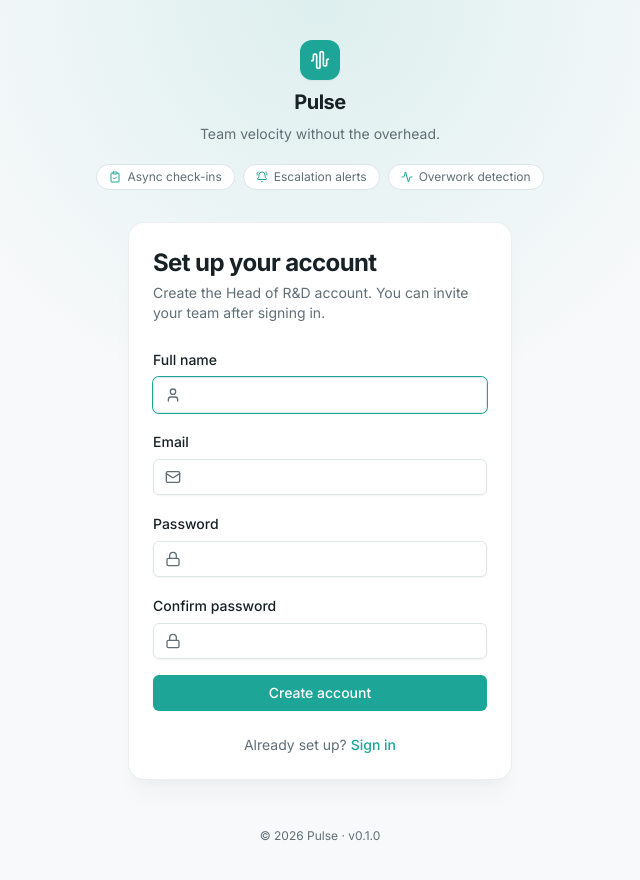
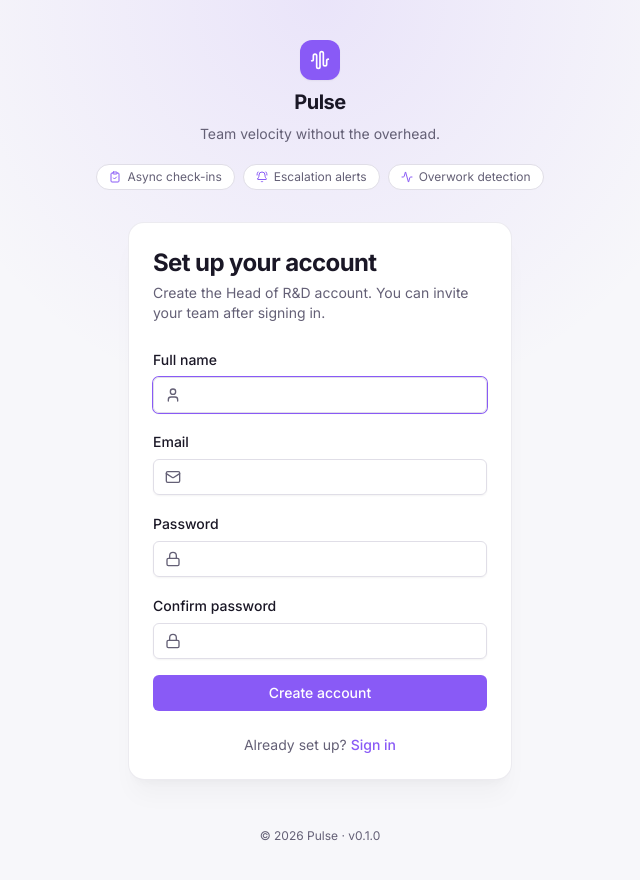
Before and after one commit to afolabi-seun/pulse-frontend, a React (Vite) app: page /setup in a window 1280 px wide. Shown: the top 880 px of the page, without its empty margins (320-960 px from the left). Built offline with nearby package versions, Linux system fonts and the light colour scheme.

Commit message:
Apply Violet Pulse color palette
Replace the Cadence teal palette with a violet-based identity across
light and dark themes.

```diff
--- a/src/index.css
+++ b/src/index.css
@@ -5,10 +5,10 @@
 @tailwind utilities;
 
 @layer base {
-  /* Pulse's own identity: a teal "vital signs" accent (hue ~174) on a cyan-leaning neutral
-     (hue ~198-200) — distinct from Cadence's indigo/blue-gray, chosen for a workload-health
-     product without tipping into literal medical-monitor red/green. Destructive actions keep a
-     true red (hue 8) specifically so they never read as "another shade of primary". Light and
+  /* Pulse's own identity: a vivid violet accent (hue ~258) on a violet-tinted cool neutral
+     (hue ~250) — distinct from Cadence's indigo/blue-gray by being more saturated and leaning
+     purple rather than blue. A modern, premium, calm-focus register. Destructive actions use a
+     rose-red (hue 345) specifically so they never read as "another shade of primary". Light and
      dark share this one hue family so the theme toggle feels like one designed system. */
   :root {
     /* Tells the browser to render native form controls (date-picker icon, checkbox, scrollbar)
@@ -16,89 +16,96 @@
        browser-default dark even inside a dark card, nearly invisible against it. */
     color-scheme: light;
 
-    --background:   200 20% 98%;
-    --foreground:   200 24% 12%;
+    /* Kept in sync with the sidebar's actual rendered width by Sidebar.tsx itself (w-60 expanded,
+       w-16 collapsed) — anything reserving layout space for the sidebar (see
+       ProjectHealthDetail.tsx) reads this instead of hardcoding one or the other. Declared here,
+       not just set from JS, so the very first paint (before Sidebar.tsx's effect runs) already
+       has a value — the expanded width, since that's the sidebar's default/first-render state. */
+    --sidebar-rail-width: 15rem;
+
+    --background:   250 20% 98%;
+    --foreground:   250 24% 12%;
 
     --card:         0 0% 100%;
-    --card-foreground: 200 24% 12%;
+    --card-foreground: 250 24% 12%;
 
     --popover:      0 0% 100%;
-    --popover-foreground: 200 24% 12%;
+    --popover-foreground: 250 24% 12%;
 
-    --primary:      174 70% 38%;
+    --primary:      258 90% 66%;
     --primary-foreground: 0 0% 100%;
 
-    --secondary:    198 18% 95%;
-    --secondary-foreground: 200 24% 14%;
+    --secondary:    250 18% 95%;
+    --secondary-foreground: 250 24% 14%;
 
-    --muted:        198 18% 95%;
-    --muted-foreground: 198 10% 42%;
+    --muted:        250 18% 95%;
+    --muted-foreground: 250 10% 42%;
 
-    --accent:       198 18% 95%;
-    --accent-foreground: 200 24% 14%;
+    --accent:       250 18% 95%;
+    --accent-foreground: 250 24% 14%;
 
-    --destructive:  8 68% 50%;
+    --destructive:  345 68% 55%;
     --destructive-foreground: 0 0% 100%;
 
-    --border:       198 16% 89%;
-    --input:        198 16% 89%;
-    --ring:         174 70% 38%;
+    --border:       250 16% 89%;
+    --input:        250 16% 89%;
+    --ring:         258 90% 66%;
 
     --radius: 0.5rem;
 
     /* Sidebar stays dark in both themes — a deliberate fixed anchor, not a themed surface */
-    --sidebar:               200 28% 11%;
-    --sidebar-foreground:    190 20% 96%;
-    --sidebar-border:        200 24% 17%;
-    --sidebar-accent:        200 24% 17%;
-    --sidebar-accent-foreground: 190 20% 96%;
-    --sidebar-muted:         198 14% 30%;
-    --sidebar-muted-foreground: 198 12% 62%;
-    --sidebar-ring:          174 70% 45%;
+    --sidebar:               250 28% 11%;
+    --sidebar-foreground:    250 20% 96%;
+    --sidebar-border:        250 24% 17%;
+    --sidebar-accent:        250 24% 17%;
+    --sidebar-accent-foreground: 250 20% 96%;
+    --sidebar-muted:         250 14% 30%;
+    --sidebar-muted-foreground: 250 12% 62%;
+    --sidebar-ring:          258 90% 70%;
   }
 
-  /* Dark palette: deeper, less-saturated cyan-navy for card/page contrast, the same teal
+  /* Dark palette: deeper, less-saturated violet-navy for card/page contrast, the same violet
      primary as :root above, brightened slightly to hold up against the dark background. */
   .dark {
     color-scheme: dark;
 
-    --background:   200 22% 8%;
-    --foreground:   190 20% 96%;
+    --background:   250 22% 8%;
+    --foreground:   250 20% 96%;
 
-    --card:         200 20% 11%;
-    --card-foreground: 190 20% 96%;
+    --card:         250 20% 11%;
+    --card-foreground: 250 20% 96%;
 
-    --popover:      200 20% 11%;
-    --popover-foreground: 190 20% 96%;
+    --popover:      250 20% 11%;
+    --popover-foreground: 250 20% 96%;
 
-    --primary:      174 65% 48%;
-    --primary-foreground: 200 24% 8%;
+    --primary:      258 85% 72%;
+    --primary-foreground: 250 24% 8%;
 
-    --secondary:    198 20% 16%;
-    --secondary-foreground: 190 20% 94%;
+    --secondary:    250 20% 16%;
+    --secondary-foreground: 250 20% 94%;
 
-    --muted:        198 20% 15%;
-    --muted-foreground: 198 12% 60%;
+    --muted:        250 20% 15%;
+    --muted-foreground: 250 12% 60%;
 
-    --accent:       198 20% 16%;
-    --accent-foreground: 190 20% 94%;
+    --accent:       250 20% 16%;
+    --accent-foreground: 250 20% 94%;
 
-    --destructive:  8 68% 58%;
+    --destructive:  345 68% 62%;
     --destructive-foreground: 0 0% 100%;
 
-    --border:       198 18% 18%;
-    --input:        198 18% 18%;
-    --ring:         174 65% 48%;
+    --border:       250 18% 18%;
+    --input:        250 18% 18%;
+    --ring:         258 85% 72%;
 
     /* Sidebar stays dark in both modes — slightly darker than card */
-    --sidebar:               200 28% 5%;
-    --sidebar-foreground:    190 20% 96%;
-    --sidebar-border:        200 24% 12%;
-    --sidebar-accent:        200 24% 12%;
-    --sidebar-accent-foreground: 190 20% 96%;
-    --sidebar-muted:         198 14% 24%;
-    --sidebar-muted-foreground: 198 12% 58%;
-    --sidebar-ring:          174 65% 48%;
+    --sidebar:               250 28% 5%;
+    --sidebar-foreground:    250 20% 96%;
+    --sidebar-border:        250 24% 12%;
+    --sidebar-accent:        250 24% 12%;
+    --sidebar-accent-foreground: 250 20% 96%;
+    --sidebar-muted:         250 14% 24%;
+    --sidebar-muted-foreground: 250 12% 58%;
+    --sidebar-ring:          258 85% 72%;
   }
 
   * {
```
